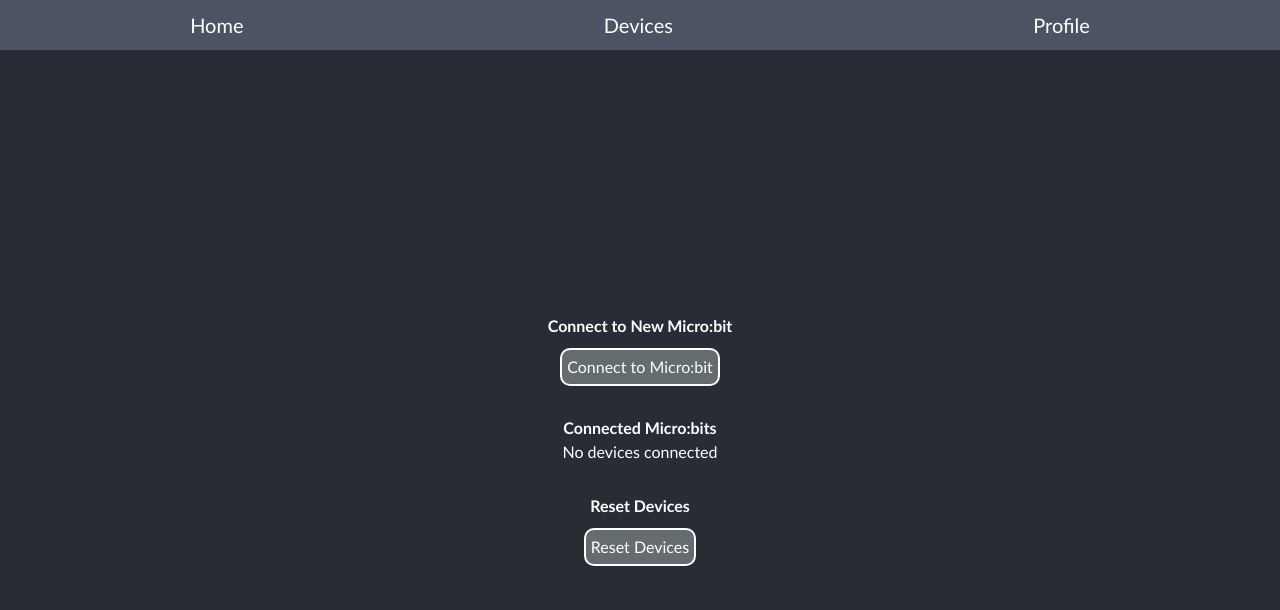
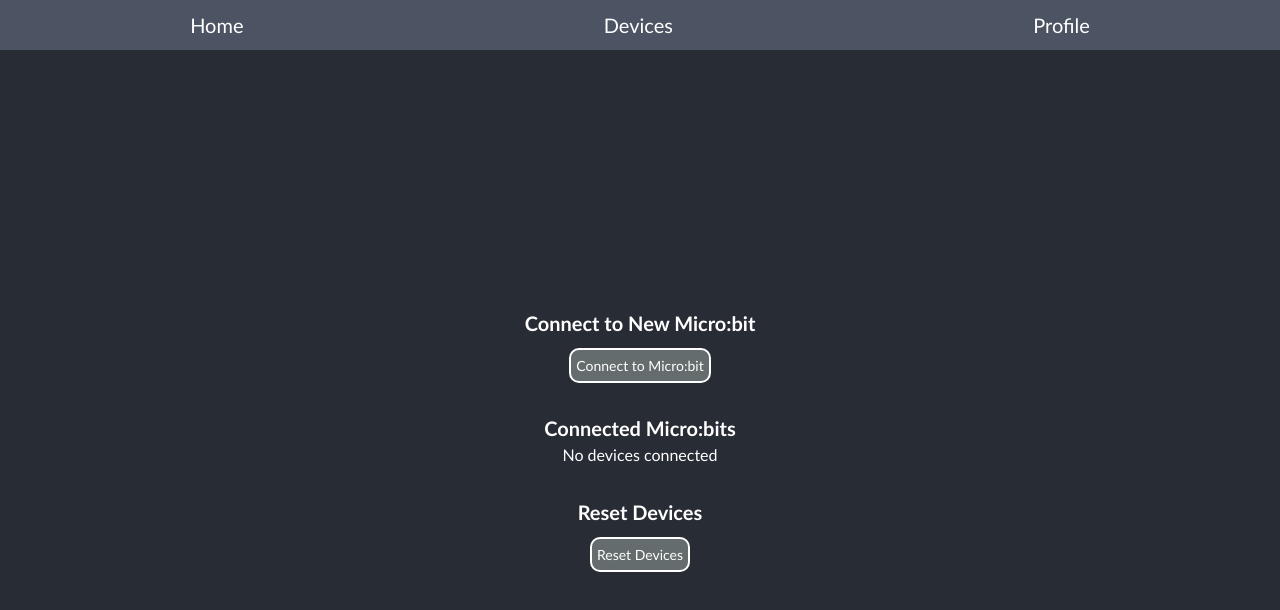
Before and after one commit to nicoletart/freezepods-block, a Next.js app in the folder freezepods-block/: page /devices in a window 1280 px wide. Shown: the top 610 px of the page. Built offline with nearby package versions, Linux system fonts and the light colour scheme.

Commit message:
make buttons more bouncy using react spring

```diff
--- /dev/null
+++ b/freezepods-block/src/app/components/AnimatedButton.js
@@ -0,0 +1,25 @@
+import React, { useState } from "react";
+import { useSpring, animated } from "@react-spring/web";
+
+const AnimatedButton = ({ children, onClick }) => {
+  const [isHovering, setIsHovering] = useState(false);
+
+  const springStyles = useSpring({
+    opacity: isHovering ? 0.6 : 1,
+    transform: isHovering ? "scale(1.1)" : "scale(1)",
+    config: { tension: 100, friction: 20 },
+  });
+
+  return (
+    <animated.button
+      style={springStyles}
+      onClick={onClick}
+      onMouseEnter={() => setIsHovering(true)}
+      onMouseLeave={() => setIsHovering(false)}
+    >
+      {children}
+    </animated.button>
+  );
+};
+
+export default AnimatedButton;
--- a/freezepods-block/src/app/components/ConnectDevice.js
+++ b/freezepods-block/src/app/components/ConnectDevice.js
@@ -1,5 +1,6 @@
 import React from "react";
 import { MicrobitUuid } from "./MicrobitUuid.js";
+import AnimatedButton from "./AnimatedButton.js";
 
 export default function ConnectDevice({ addDevice }) {
   const connect = async () => {
@@ -52,7 +53,6 @@ export default function ConnectDevice({ addDevice }) {
         console.log(service.uuid);
       });
 
-
       addDevice({ device, server });
     } catch (error) {
       if (error.name === "NotFoundError") {
@@ -68,5 +68,7 @@ export default function ConnectDevice({ addDevice }) {
     }
   };
 
-  return <button onClick={connect}>Connect to Micro:bit</button>;
+  return (
+    <AnimatedButton onClick={connect}> Connect to Micro:bit </AnimatedButton>
+  );
 }
--- a/freezepods-block/src/app/components/ConnectedDevices.js
+++ b/freezepods-block/src/app/components/ConnectedDevices.js
@@ -3,6 +3,7 @@
 import React from "react";
 import { useDevices } from "../context/ConnectedDevicesContext";
 import ConnectDevice from "./ConnectDevice";
+import AnimatedButton from "./AnimatedButton";
 
 export default function ConnectedDevices() {
   const { devices, loading, addDevice, resetDevices } = useDevices();
@@ -19,9 +20,7 @@ export default function ConnectedDevices() {
         {loading ? (
           <p>Loading devices...</p>
         ) : devices.length === 0 ? (
-          <p>No devices connected
-
-          </p>
+          <p>No devices connected</p>
         ) : (
           <ul>
             {devices.map(({ device }, index) => (
@@ -33,7 +32,7 @@ export default function ConnectedDevices() {
 
       <div>
         <h2>Reset Devices</h2>
-        <button onClick={resetDevices}>Reset Devices</button>
+        <AnimatedButton onClick={resetDevices}>Reset Devices</AnimatedButton>
       </div>
     </div>
   );
--- a/freezepods-block/src/app/globals.css
+++ b/freezepods-block/src/app/globals.css
@@ -34,6 +34,7 @@ body {
 
 h2{
   font-weight: bold;
+  font-size: 20px;
 }
 
 .navigation {
@@ -66,7 +67,7 @@ h2{
 button {
   margin-top: 10px;
   padding: 5px;
-  font-size: 16px;
+  font-size: 14px;
   cursor: pointer;
   background-color: rgb(100, 108, 109);
   border-radius: 10px;
```
Also changed, not shown: freezepods-block/src/app/components/BlocklyComponent.js (+6 -11 lines).
